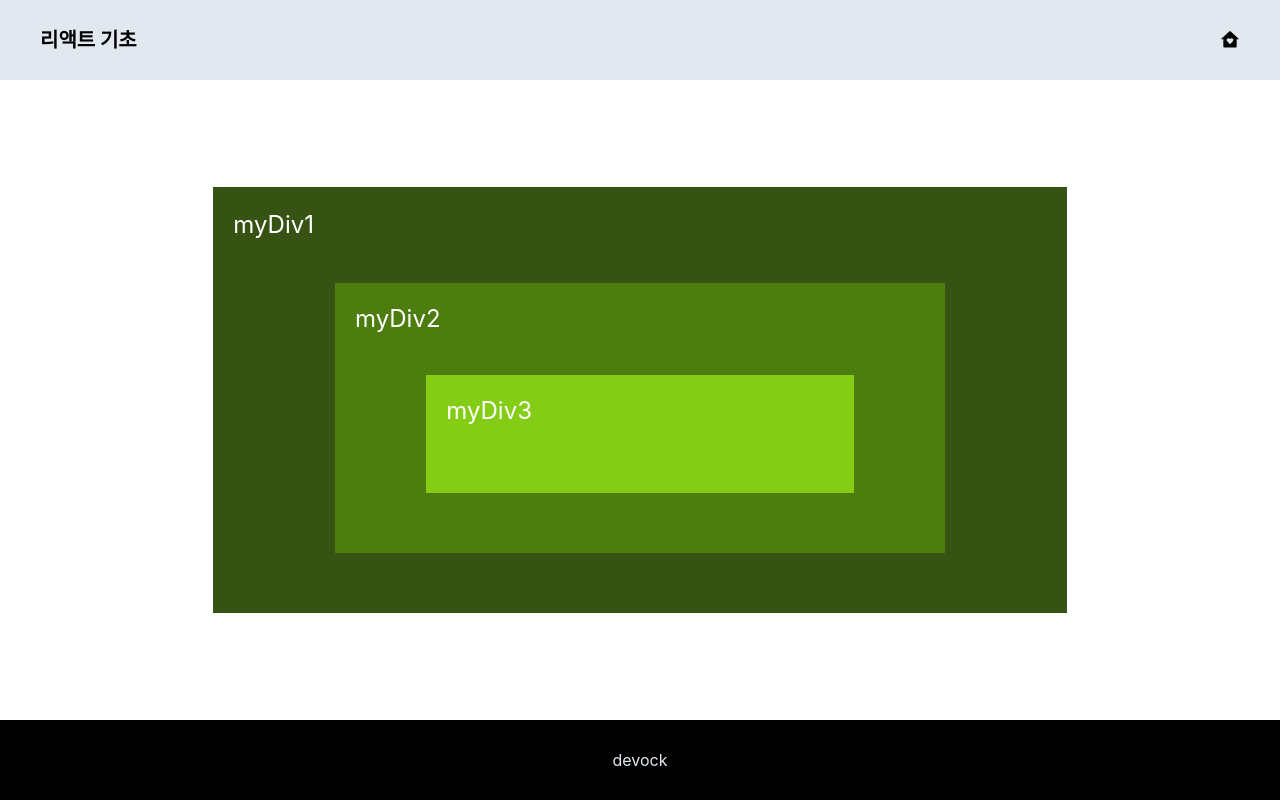
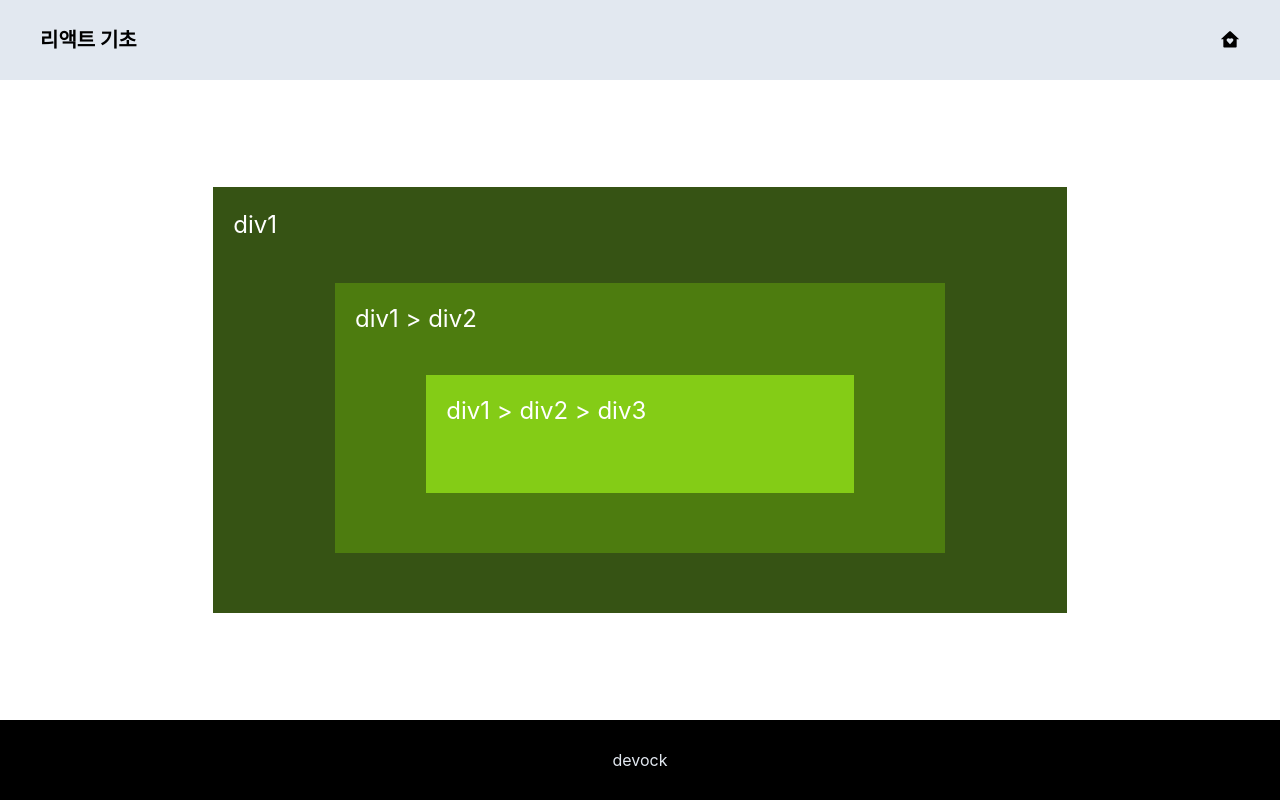
Before and after one commit to softlee144/basicapp, a React (Create React App) app: page / in a window 1280 px wide. Built offline with nearby package versions, Linux system fonts and the light colour scheme.

Commit message:
props 전달2 - 그냥 넘기면 props drilling 현상 발생

```diff
--- a/src/03_props/MyDiv1.js
+++ b/src/03_props/MyDiv1.js
@@ -2,6 +2,10 @@ import React from "react";
 import MyDiv2 from "./MyDiv2";
 
 export default function MyDiv1() {
+  const d1 = "div1";
+  const d2 = "div2";
+  const d3 = "div3";
+
   return (
     <div
       className="flex flex-col p-5
@@ -9,8 +13,9 @@ export default function MyDiv1() {
                     w-2/3 h-2/3 text-2xl
                     bg-lime-900 text-white"
     >
-      <div className="w-full h-10 flex justify-start items-center">myDiv1</div>
-      <MyDiv2 />
+      <div className="w-full h-10 flex justify-start items-center">{d1}</div>
+      {/* 변수명을 다르게 해도 된다.*/}
+      <MyDiv2 dn1={d1} dn2={d2} dn3={d3} />
     </div>
   );
 }
--- a/src/03_props/MyDiv2.js
+++ b/src/03_props/MyDiv2.js
@@ -1,6 +1,6 @@
 import MyDiv3 from "./MyDiv3";
 
-export default function MyDiv2() {
+export default function MyDiv2(props) {
   return (
     <div
       className="flex flex-col p-5 m-10
@@ -8,8 +8,8 @@ export default function MyDiv2() {
                     justify-center items-center
                     bg-lime-700 text-white"
     >
-      <div className="w-full flex justify-start items-center">myDiv2</div>
-      <MyDiv3 />
+      <div className="w-full flex justify-start">{`${props.dn1} > ${props.dn2}`}</div>
+      <MyDiv3 d1={props.dn1} d2={props.dn2} d3={props.dn3} />
     </div>
   );
 }
--- a/src/03_props/MyDiv3.js
+++ b/src/03_props/MyDiv3.js
@@ -1,11 +1,11 @@
-export default function MyDiv3() {
+export default function MyDiv3(props) {
   return (
     <div
       className="flex flex-col p-5 m-10
                     w-3/4 h-3/4
                     bg-lime-500 text-white"
     >
-      myDiv3
+      {`${props.d1} > ${props.d2} > ${props.d3}`}
     </div>
   );
 }
```
